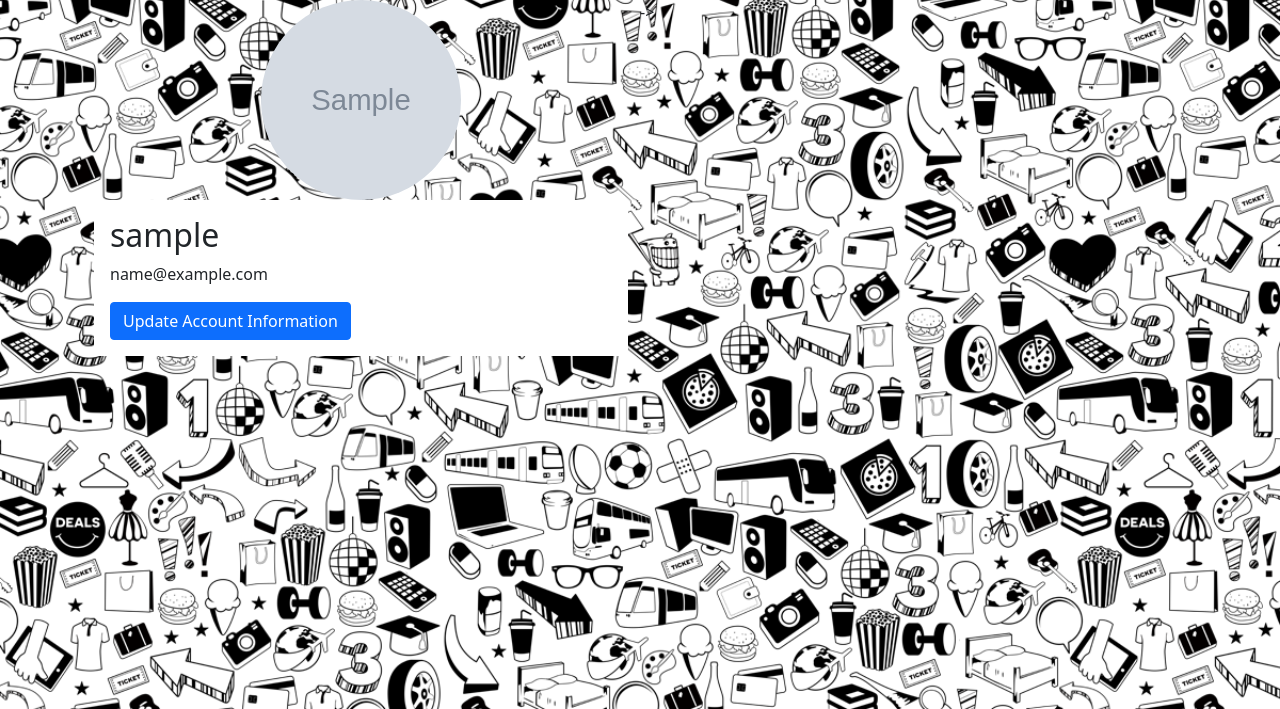
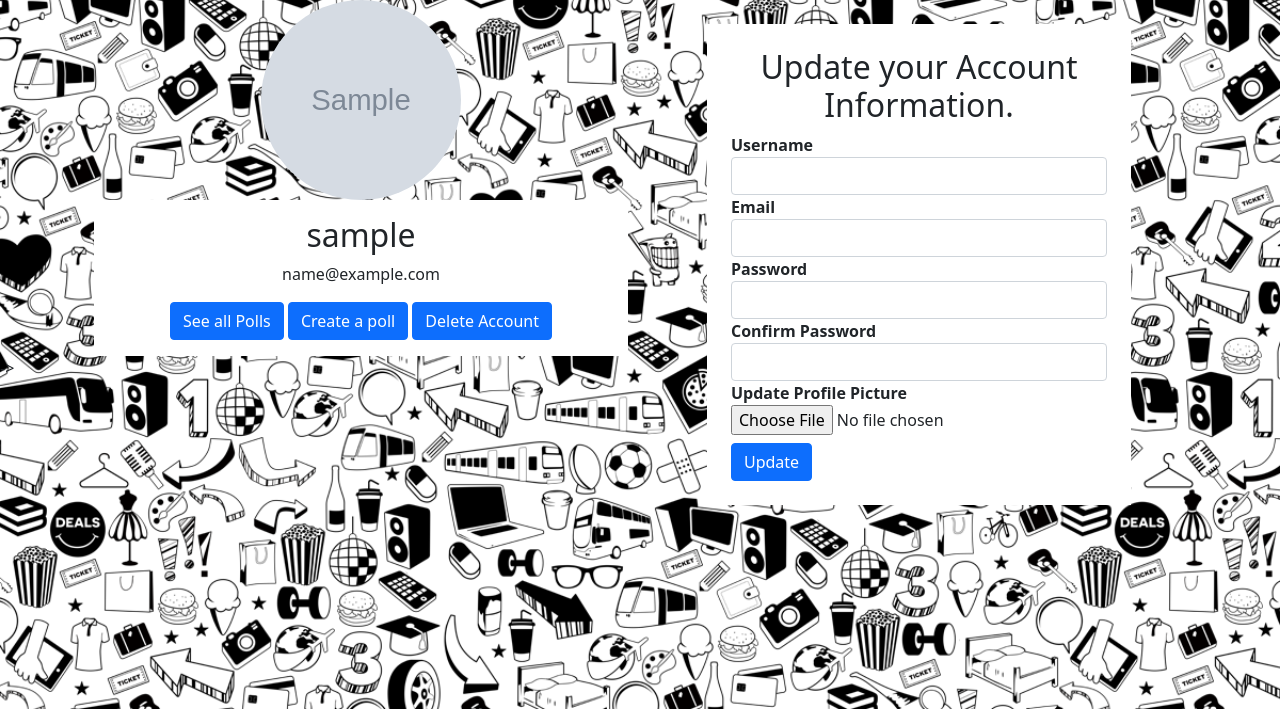
Before and after one commit to milan-roy/anonymous-voting-system, a Flask app: page /profile in a window 1280 px wide. Shown: the part 91-800 px from the top of the page. Run offline with Flask 2, Linux system fonts and the light colour scheme; a user stored in the database is signed in; grey boxes marked "Sample" are stand-in pictures; a database or web service that is not in the repository returns one stand-in record (values such as "Sample title"); some libraries are stand-ins or nearby versions.

Commit message:
Completed Polls functionality

```diff
--- a/votacion/forms.py
+++ b/votacion/forms.py
@@ -3,6 +3,7 @@ from flask_wtf import FlaskForm
 from wtforms import StringField, PasswordField, SubmitField, BooleanField
 from wtforms.validators import DataRequired, Length, EqualTo, Email, ValidationError
 from flask_login import  current_user
+from flask_wtf.file import FileField, FileAllowed
 from . import db
 
 
@@ -46,7 +47,8 @@ class update_profile_form (FlaskForm):
                              DataRequired(), Length(min=4)])
     confirm_password = PasswordField('Confirm Password', validators=[
                                      DataRequired(), Length(min=4), EqualTo('password')])
-    submit = SubmitField('Update')
+    picture = FileField('Update Profile Picture', validators=[FileAllowed(['jpg', 'png'])])
+    update = SubmitField('Update')
 
     def validate_username(self, username):
         if(username.data!=current_user.username):
--- a/votacion/models.py
+++ b/votacion/models.py
@@ -1,12 +1,6 @@
 from datetime import datetime
 from flask import current_app
 from flask_login import UserMixin
-from . import login_manager
-from . import db
-
-@login_manager.user_loader
-def load_user(user_id):
-    return db.filter_user(user_id=user_id)
 
 
 class User(UserMixin):
@@ -25,6 +19,7 @@ class Poll():
     title =None
     options_votes =None
     auth_id =None
+    emails=[' ']
     creation_date=None
     end_date=None
 
--- a/votacion/static/main.css
+++ b/votacion/static/main.css
@@ -63,7 +63,7 @@
 }
 .home-page{
     background-color:#f8f5f5;
-    margin-top: 123%;
+    margin-top: 4%;
     height: 450px;
     width: 450px;
     border-radius: 50%;
@@ -87,7 +87,7 @@
     padding-right: 1%;
     padding-bottom: 1%;
 }
-#poll-field{
+.form-field{
     background-color: rgb(255, 255, 255);
     margin: 2%;
     padding: 2%;
@@ -106,3 +106,38 @@
     margin-bottom:-1% ;
     font-family:cursive;
 }
+#show_poll{
+    padding: 1%;
+}
+.overlay{
+    position: absolute;
+    top: 0;
+    left: 0;
+    width: 100%;
+    height: 100%;
+    z-index: 10;
+    background-color: rgba(0,0,0,0.5); /*dim the background*/
+  }
+
+  .overlay-text{
+    position: absolute;
+    top: 50%;
+    left: 50%;
+    font-size: 22px;
+    color: white;
+    transform: translate(-50%,-50%);
+    -ms-transform: translate(-50%,-50%);
+  }
+ .link-text {
+    text-decoration: none;
+    color: inherit;
+}
+.all-polls{
+    background-color:rgb(255, 255, 255);
+    min-height:500px;
+    max-height: max-content;
+}
+a:hover{
+    text-decoration: none;
+    color: inherit;
+}
--- a/votacion/templates/base.html
+++ b/votacion/templates/base.html
@@ -19,6 +19,11 @@
             height: 100%;
             overflow: hidden;
         }
+
+    body {
+        overflow-y: scroll;
+    }
+
     </style>
     {%block style%}{%endblock%}
     {%block script%}{%endblock%}
--- a/votacion/templates/login.html
+++ b/votacion/templates/login.html
@@ -6,9 +6,7 @@
 
 {%block style%}
 <style>
-    body{
-        overflow-y: scroll;
-    }
+
     #login {
         background:url("{{url_for('static',filename='img/login.jpg')}}") center;
         background-repeat: no-repeat;
--- a/votacion/templates/profile.html
+++ b/votacion/templates/profile.html
@@ -3,43 +3,44 @@
 {% set _class= _class %}
 {% set ariacurrent = ariacurrent%}
 
-{%block style%}
-<style>
-    body{
-        overflow-y: scroll;
-    }
-</style>
-{%endblock%}
+
 {%block content%}
-<div  class=" full-width user-content">
+<div class=" full-width user-content">
     <div class="float-left">
         <div class="container">
             <center>
                 <img class="rounded-circle"
                     src="{{url_for('static', filename='img/profile/'+current_user.image_file)}}">
-            </center>
+
                 <div class="user-content p-3">
                     <h2>{{ current_user.username }}</h2>
                     <p>{{ current_user.email }}</p>
 
                     <button type="button" class="btn btn-primary" data-bs-toggle="modal" data-bs-target="#exampleModal">
-                    Update Account Information
+                        <a class="link-text" href="{{url_for('votacion.user_polls')}}">See all Polls </a>
                     </button>
+                    <button type="button" class="btn btn-primary" data-bs-toggle="modal" data-bs-target="#exampleModal">
+                        <a class="link-text" href="{{url_for('votacion.create_poll')}}">Create a poll </a>
+                    </button>
+                    <button type="button" class="btn btn-primary">
+                        <a class="link-text" href="{{url_for('votacion.delete_account')}}">Delete Account
+                        </a>
+                    </button>
+            </center>
+        </div>
+
+    </div>
+</div>
+<div class="float-right ">
 
 
-                <div class="modal fade" id="exampleModal" tabindex="-1" aria-labelledby="exampleModalLabel"
-                    aria-hidden="true">
-                    <div class="modal-dialog  modal-dialog-centered">
-                        <div class="modal-content">
-                            <div class="modal-header">
-                                <h5 class="modal-title" id="exampleModalLabel">Update Account Information</h5>
-                                <button type="button" class="btn-close" data-bs-dismiss="modal"
-                                    aria-label="Close"></button>
-                            </div>
-                            <div class="modal-body">
+    <div class="form-field p-4 mt-4">
+        <center>
+            <h2>Update your Account Information.</h2>
+        </center>
         <form method="POST" action="">
             {{form.hidden_tag()}}
-                                    <fieldset class="form-group">
+            <fieldset class="from-group ">
                 <div class="form-group">
                     {{form.username.label(class="form-control-label")}}
 
@@ -96,24 +97,26 @@
                     {{form.confirm_password(class="form-control form-control-md") }}
                     {%endif%}
                 </div>
-                                        <span class="form-group pt-2" >
-                                            {{form.submit(class="btn btn-primary")}}
+                <div class="form-group">
+                    {{ form.picture.label() }}
+                    {{ form.picture(class="form-control-file") }}
+                    {% if form.picture.errors %}
+                    {% for error in form.picture.errors %}
+                    <span class="text-danger">{{ error }}</span></br>
+                    {% endfor %}
+                    {% endif %}
+                </div>
+                <span class="form-group">
+                    {{form.update(class="btn btn-primary mt-2")}}
                 </span>
 
 
             </fieldset>
 
-                                </form>.
+        </form>
     </div>
-                            <div class="modal-footer">
-                                <button type="button" class="btn btn-secondary" data-bs-dismiss="modal">Close</button>
+
 
 </div>
-                        </div>
-                    </div>
-                </div>
 
-            </div>
-        </div>
-    </div>
 {%endblock content%}
--- a/votacion/templates/signup.html
+++ b/votacion/templates/signup.html
@@ -5,9 +5,7 @@
 
 {%block style%}
 <style>
-    body{
-        overflow-y: scroll;
-    }
+
     #signup{
     background:url("{{url_for('static',filename='img/signup.jpg')}}") center ;
     background-repeat:no-repeat;
--- a/votacion/votacion.py
+++ b/votacion/votacion.py
@@ -3,8 +3,15 @@ from werkzeug.utils import redirect
 from . import forms,db,models
 from flask_login import login_user, current_user, logout_user, login_required
 import datetime
+from . import login_manager
+import os
+import secrets
+from PIL import Image
 
 bp = Blueprint("votacion","votacion", url_prefix='')
+@login_manager.user_loader
+def load_user(user_id):
+    return db.filter_user(user_id=user_id)
 
 
 @bp.route('/')
@@ -70,13 +77,49 @@ def logout():
     return redirect(url_for('votacion.home'))
 
 
+def save_picture(form_picture):
+    print(1)
+    random_hex = secrets.token_hex(8)
+    _, f_ext = os.path.splitext(form_picture.filename)
+    picture_fn = random_hex + f_ext
+    picture_path = os.path.join(current_app.root_path, 'static/img/profile', picture_fn)
+    print(picture_path)
+    output_size = (125, 125)
+    i = Image.open(form_picture)
+    i.thumbnail(output_size)
+    i.save(picture_path)
+
+    return picture_fn
+
 @bp.route("/profile",methods=['GET', 'POST'])
 @login_required
 def profile():
     form=forms.update_profile_form()
+    if form.validate_on_submit():
+        if form.picture.data:
+            print(2)
+            picture_file = save_picture(form.picture.data)
+            current_user.image_file = picture_file
+        db.update_user(form,current_user.image_file,current_user.id)
+        flash('Your account has been updated!')
+        return redirect(url_for('votacion.profile'))
+
+
     return render_template('profile.html', _class=['nav-link ',
                                    'nav-link active', 'nav-link '],
                            ariacurrent=[' ', 'aria-current="page"', ''], form=form)
+
+
+
+
+@bp.route("/user_polls",methods=['GET', 'POST'])
+@login_required
+def user_polls():
+    polls=db.get_all_polls(current_user.id)
+    return render_template('user_polls.html', _class=['nav-link ',
+                                   'nav-link ', 'nav-link '],
+                           ariacurrent=[' ', ' ', ''], polls=polls)
+
 
 @bp.route("/create_poll",methods=['GET', 'POST'])
 @login_required
@@ -84,22 +127,58 @@ def create_poll():
     today=datetime.date.today()
     now = datetime.datetime.now()
     current_time = now.strftime("%H:%M:%S")
+    poll_url=None
 
     if request.method == 'POST':
         options = request.form.getlist('options[]')
         title=request.form.get('title')
         date=request.form.get('date')
         time=request.form.get('time')
+
         end_date=date+' '+time
 
         if '' not in options and title!=None and date!=None and time!=None:
             db.add_poll(title,options,end_date,current_user.id)
-            post_id=db.get_new_poll_id()
-            print (post_id)
+            poll_id=db.get_new_poll_id()
+            poll_url=str(request.url_root)+'poll/'+str(poll_id)
+
+
     return render_template('create_poll.html', _class=['nav-link ',
                                    'nav-link', 'nav-link '],
-                           ariacurrent=['', '', ''],today=today, current_time=current_time)
+                           ariacurrent=['', '', ''],today=today, current_time=current_time,poll_url=poll_url)
 
 @bp.route('/poll/<poll_id>', methods=['GET','POST'])
 def show_poll(poll_id):
-    return render_template('show_poll.html',poll_id=poll_id)
+    poll=db.get_poll(poll_id)
+
+    if datetime.datetime.now().strftime("%Y-%m-%d %H:%M:%S") > poll.end_date:
+        flash("Voting Period for this poll has ended")
+        return redirect(url_for('votacion.home'))
+
+    if request.method == 'POST':
+        option=request.form.get('option')
+        email=request.form.get('email')
+        if option == None:
+            flash("Please pick an option")
+        elif email in poll.emails:
+            flash("A vote from this email as already been cast. Please enter another emai.")
+        else:
+            value=poll.options_votes[option]
+            poll.options_votes[option]=value+1
+            poll.emails.append(email)
+            db.update_poll(poll)
+            flash("Thank you for voting.")
+            return redirect(url_for('votacion.home'))
+
+    return render_template('show_poll.html',_class=['nav-link ',
+                                   'nav-link', 'nav-link '],
+                           ariacurrent=['', '', ''],poll=poll)
+
+@bp.route("/delete_account",methods=['GET', 'POST'])
+@login_required
+def delete_account():
+    user_id=current_user.id
+    logout_user()
+    db.delete_user(user_id)
+    flash("Your account has been deleted.")
+    return redirect(url_for('votacion.home'))
```
Also changed, not shown: votacion/db.py (+134 -63 lines), votacion/static/sql_code.sql (+5 -4 lines), votacion/templates/create_poll.html (+46 -16 lines), votacion/templates/home.html (+4 -3 lines), votacion/templates/show_poll.html (+35 -8 lines), votacion/templates/user_polls.html (added, +35 -0 lines). Lines whose indentation alone changed are shown as unchanged.
